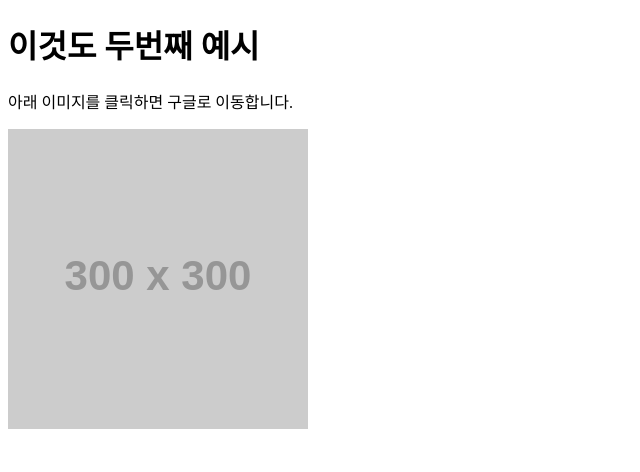
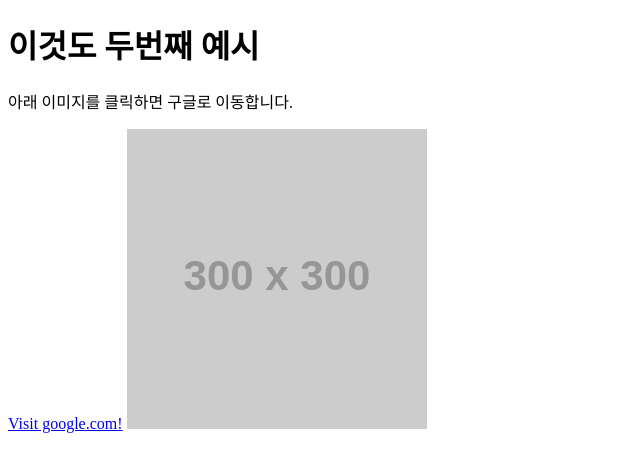
Before and after one commit to JoeunLee-cloud/0908, a plain HTML site: page index.html in a window 1280 px wide. Shown: the whole page, without its empty margins (0-640 px from the left). Drawn offline with Linux system fonts and the light colour scheme; placeholder pictures from the web are drawn by us.

Commit message:
Update index.html

```diff
--- a/index.html
+++ b/index.html
@@ -9,7 +9,7 @@
 
     <p>아래 이미지를 클릭하면 구글로 이동합니다.</p>
 
-    <a href="https://www.google.com">
+    <a href="https://www.google.com/?zx=1757305852439&no_sw_cr=1">Visit google.com!</a>
 
         <img src="https://via.placeholder.com/300" alt="가로 300픽셀 크기의 샘플 이미지">
 
```
